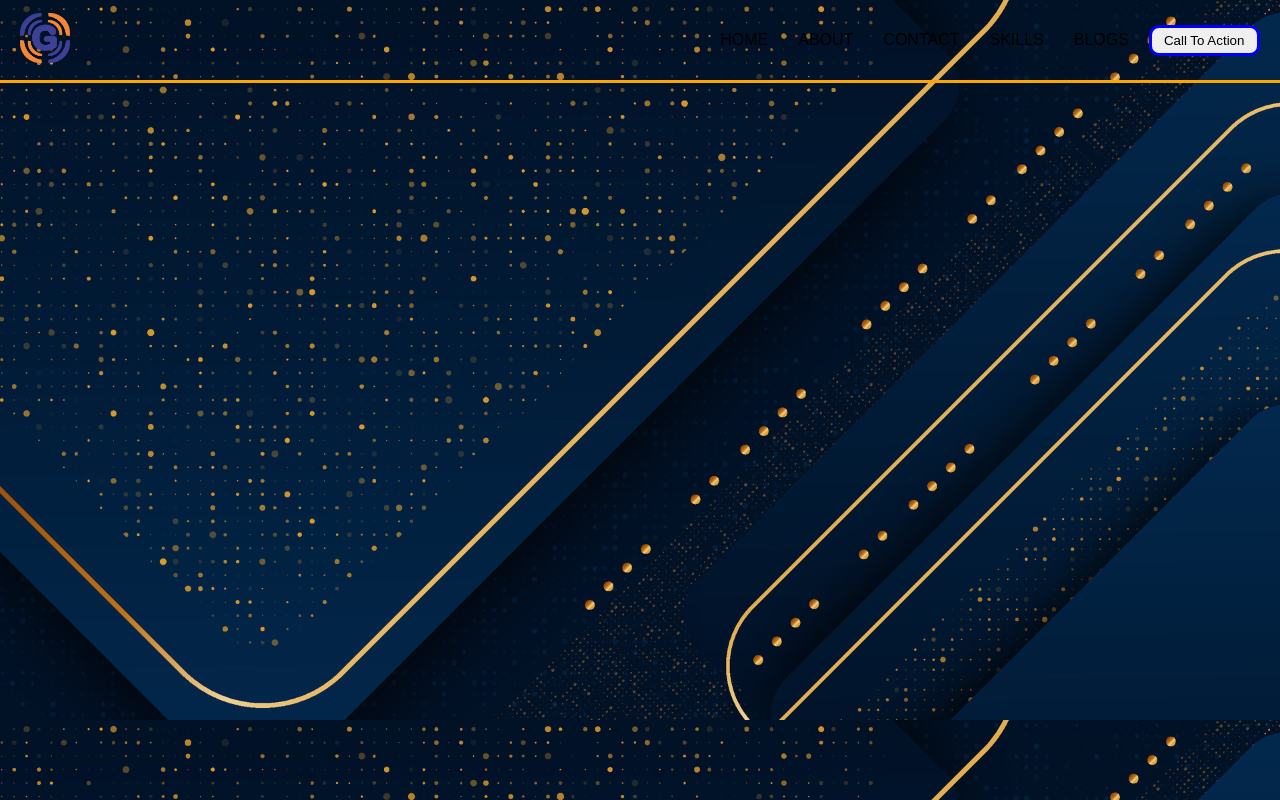
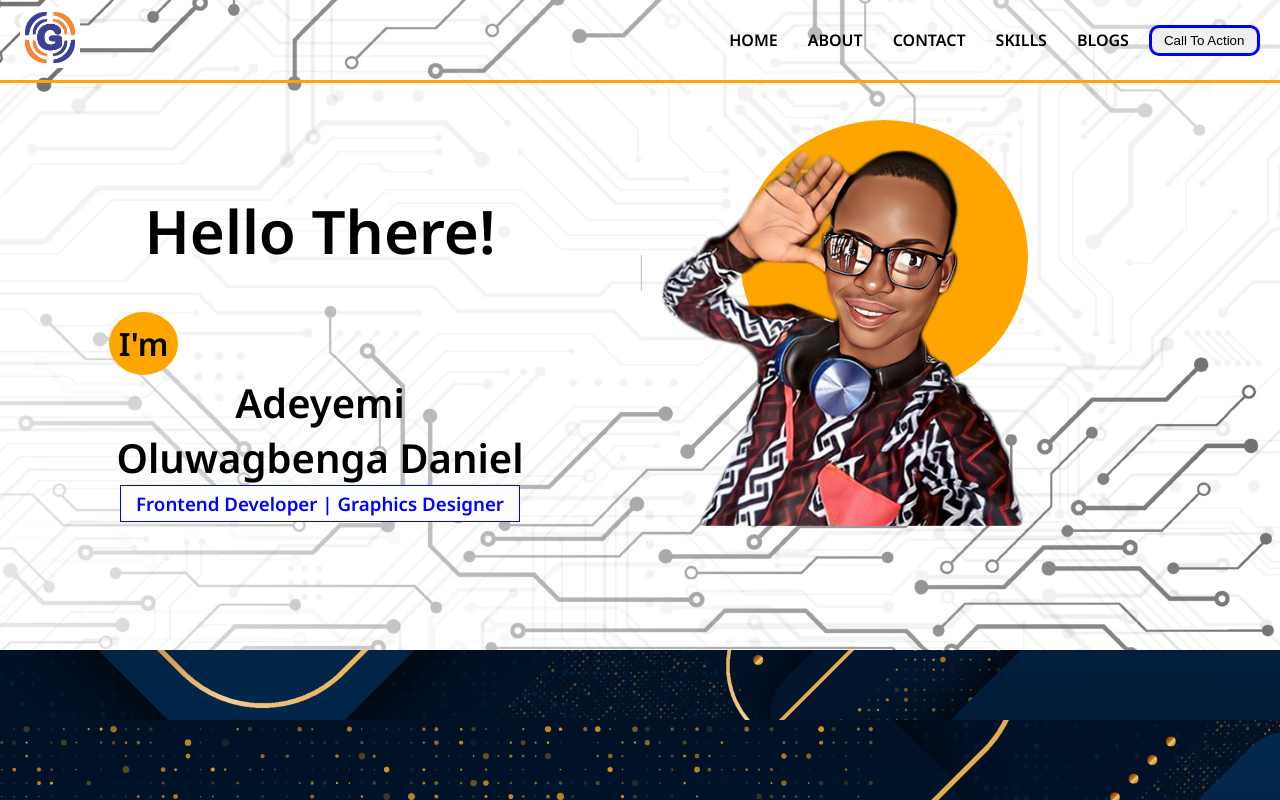
Before and after one commit to DanielGad/Gad_Portfolio, a React (Vite) app: page / in a window 1280 px wide. Shown: the top 800 px of the page. Built offline with nearby package versions, Linux system fonts and the light colour scheme.

Commit message:
Home component update

```diff
--- a/src/App.tsx
+++ b/src/App.tsx
@@ -1,4 +1,5 @@
 import Header from "./components/Header"
+import Home from "./components/Home"
 
 function App() {
 
@@ -6,6 +7,7 @@ function App() {
     <>
       <div>
         <Header />
+        <Home />
       </div>
     </>
   )
--- a/src/assets/header.css
+++ b/src/assets/header.css
@@ -23,24 +23,21 @@
   justify-content: flex-end;
 }
 
-a {
+.link {
   text-decoration: none;
   color: black;
   transition: color 0.3s;
   cursor: pointer;
 }
 
-a:hover {
+.link:hover {
   color: orange;
-  /* border: 2px solid orange; */
-  /* padding: 5px; */
 }
 
 .active {
   border-bottom: 3px solid orange;
-  font-weight: bold;
+  font-weight: 900;
   color: orange;
-  padding-bottom: -15px;
 }
 
 .call {
@@ -66,6 +63,25 @@ a:hover {
 }
 
 .opaque {
-  background-color: rgba(255, 255, 255, );
+  background-color: rgb(0,24,50);
+}
 
+.dark-text {
+  color: white;
 }
+
+.light-text {
+  color: black;
+  font-weight: 600;
+}
+
+.gggb {
+  cursor: pointer;
+}
+
+.bgg {
+  background-color: white;
+  padding: 5px;
+  border-radius: 15px;
+  cursor: pointer;
+}
--- /dev/null
+++ b/src/assets/home.css
@@ -0,0 +1,61 @@
+.home-container {
+  background-image: url("/image-2.jpg");
+  background-size: cover;
+  background-position: bottom;
+  height: 500px;
+  padding-top: 150px;
+  display: grid;
+  grid-template-columns: 1fr 1fr;
+}
+
+.home-left {
+  text-align: center;
+}
+
+.home-right {
+  position: relative;
+}
+
+.text-1 {
+  font-size: 60px;
+}
+
+.text-2 {
+  background-color: orange;
+  border-radius: 50%;
+  width: fit-content;
+  padding: 10px;
+  margin: 0;
+  margin-left: 17%;
+  font-size: xx-large;
+}
+
+.text-3 {
+  font-size: 40px;
+  width: 70%;
+  text-align: center;
+  margin: auto;
+}
+
+.text-4 {
+  background-color: white;
+  padding: 5px 15px;
+  color: blue;
+  width: fit-content;
+  margin: auto;
+  border: 1px solid blue;
+}
+
+.image-border {
+  position: absolute;
+  background-color: orange;
+  width: 45%;
+  height: 55%;
+  border-radius: 50%;
+  left: 100px;
+  top: -30px;
+}
+
+.gad {
+  position: absolute;
+}
--- a/src/components/Header.tsx
+++ b/src/components/Header.tsx
@@ -26,40 +26,53 @@ const Header = () => {
     };
   }, []);
 
+  const scrollToTop = () => {
+    window.scrollTo({
+      top: 0,
+      behavior: 'smooth'
+    });
+  };
+
   return (
-    <div className={`header-container ${isScrolled ? 'opaque' : 'transparent'} `}>
+    <div className={`header-container ${isScrolled ? 'opaque' : 'transparent'} `} onClick={scrollToTop}>
       <div style={{width: "60px"}}>
-        <img src="/G.png" alt="Gad logo" width={"100%"}/>
+        <img src="/G.png" alt="Gad logo" width={"100%"} className={`${isScrolled ? 'gggb' : 'bgg'}`}/>
       </div>
 
       <div className={`menus `}>
-        <div className={activeMenu === 'home' ? 'active' : ''}>
+        <div>
           <Link to="home" spy={true} smooth={true} onClick={() => handleMenuClick('home')}>
-            HOME
+          <div className={`link ${isScrolled ? 'dark-text' : 'light-text'} ${activeMenu === 'home' ? 'active' : ''}`}>HOME</div>
           </Link>
         </div>
 
-        <div className={activeMenu === 'about' ? 'active' : ''}>
+
+          <div>
           <Link to="about" spy={true} smooth={true} onClick={() => handleMenuClick('about')}>
-            ABOUT
+          <div className={`link ${isScrolled ? 'dark-text' : 'light-text'} ${activeMenu === 'about' ? 'active' : ''}`}>ABOUT</div>
+          </Link>
+          </div>
+
+
+
+        <div>
+          <Link to="contact" spy={true} smooth={true} onClick={() => handleMenuClick('contact')}>
+          <div className={`link ${isScrolled ? 'dark-text' : 'light-text'} ${activeMenu === 'contact' ? 'active' : ''}`}>
+            CONTACT </div>
           </Link>
         </div>
 
-        <div className={activeMenu === 'contact' ? 'active' : ''}>
-          <Link to="contact" spy={true} smooth={true} onClick={() => handleMenuClick('contact')}>
-            CONTACT
+        <div>
+          <Link to="skills" spy={true} smooth={true} onClick={() => handleMenuClick('skills')}>
+          <div className={`link ${isScrolled ? 'dark-text' : 'light-text'} ${activeMenu === 'skills' ? 'active' : ''}`}>
+            SKILLS</div>
           </Link>
         </div>
 
-        <div className={activeMenu === 'skills' ? 'active' : ''}>
-          <Link to="skills" spy={true} smooth={true} onClick={() => handleMenuClick('skills')}>
-            SKILLS
-          </Link>
-        </div>
-
-        <div className={activeMenu === 'blogs' ? 'active' : ''}>
+        <div>
           <Link to="blogs" spy={true} smooth={true} onClick={() => handleMenuClick('blogs')}>
-            BLOGS
+          <div className={`link ${isScrolled ? 'dark-text' : 'light-text'} ${activeMenu === 'blogs' ? 'active' : ''}`}>
+            BLOGS</div>
           </Link>
         </div>
 
--- /dev/null
+++ b/src/components/Home.tsx
@@ -0,0 +1,22 @@
+import "@/assets/home.css";
+
+const Home = () => {
+  return (
+    <div className="home-container" id="home">
+      <div className="home-left">
+        <h1 className="text-1">Hello There!</h1>
+        <h2 className="text-2">I'm</h2>
+        <h2 className="text-3">Adeyemi Oluwagbenga Daniel</h2>
+        <h3 className="text-4">Frontend Developer | Graphics Designer</h3>
+      </div>
+      <div className="home-right">
+        <div className="image-border">
+
+        </div>
+        <img src="/ggg.png" alt="Gad image" width={"60%"} className="gad"/>
+      </div>
+    </div>
+  )
+}
+
+export default Home
--- a/src/index.css
+++ b/src/index.css
@@ -1,8 +1,10 @@
+  @import url('https://fonts.googleapis.com/css2?family=DM+Sans:opsz,wght@9..40,400;9..40,700&family=Montserrat:ital,wght@0,500;0,700;1,300&family=Noto+Sans:ital,wght@0,400;0,500;0,600;1,400;1,500&family=Poppins:ital,wght@0,400;1,300;1,400&family=Quicksand:wght@300;400;500;600;700&family=Roboto:ital,wght@0,100;0,300;0,400;0,500;0,700;1,100;1,300;1,400;1,500;1,700&display=swap');
+
 body {
   margin: 0 auto;
   background-image: url("/image-4.jpg");
   background-size: contain;
   background-repeat: repeat;
   height: 5000px;
-  font-family: 'Arial', sans-serif;
+  font-family: noto sans, roboto, montserrat;
 }
```
Also changed, not shown: public/ggg.png (added).
